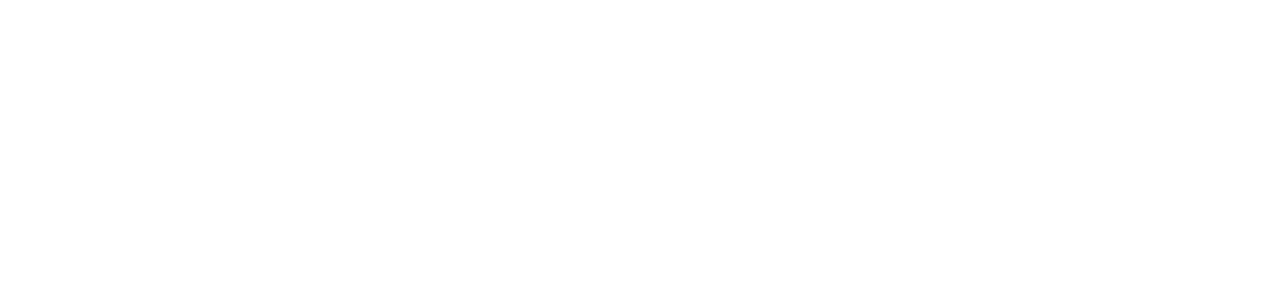
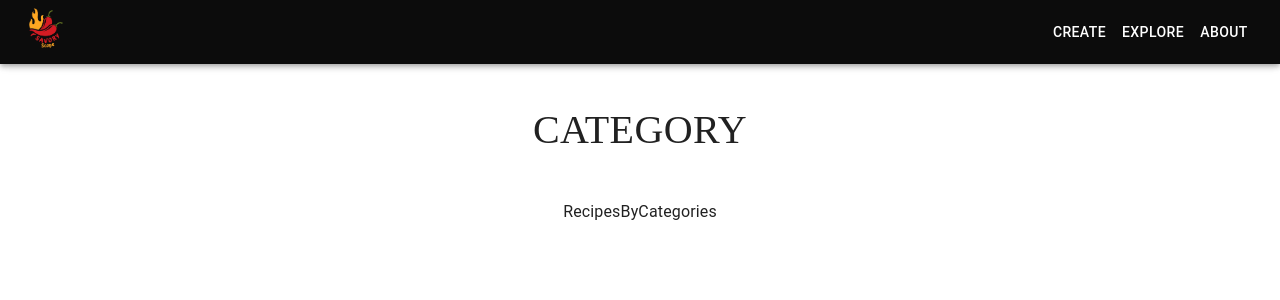
Before and after one commit to ChamikaRohan/SavoryScape, a React (Vite) app in the folder client/: page /categories in a window 1280 px wide. Before the commit this address had no page. Shown: the top 300 px of the page. Built offline with nearby package versions, Linux system fonts and the light colour scheme.

Commit message:
Created categories page

```diff
--- a/client/src/App.jsx
+++ b/client/src/App.jsx
@@ -3,6 +3,7 @@
 import HomePage from './pages/HomePage.jsx'
 import FormPage from './pages/FormPage.jsx'
 import ExplorePage from './pages/ExplorePage.jsx'
+import RecipesByCategoriesPage from './pages/RecipesByCategoriesPage.jsx'
 
 export default function App() {
   return (
@@ -11,6 +12,7 @@
         <Route path="/" element={<HomePage/>}/>
         <Route path="/createrecipe" element={<FormPage/>} />
         <Route path="/explorerecipes" element={<ExplorePage/>} />
+        <Route path="/categories" element={<RecipesByCategoriesPage/>} />
       </Routes>
     </Router>
   )
--- a/client/src/components/CategoriesSection.jsx
+++ b/client/src/components/CategoriesSection.jsx
@@ -13,10 +13,13 @@
 import Breakfast from "../assets/Categories/Breakfast.jpg";
 
 import './CategoriesSection.css';
-import { Typography } from '@mui/material';
+import { Button, Typography } from '@mui/material';
 import { ThemeProvider } from '@emotion/react';
+import { useNavigate } from 'react-router-dom';
 
 export default function CategoriesSection() {
+  const navigate = useNavigate();
+
   const categoryImg =[Appetizers, Main, Salads, Soups, Desserts, Beverages, Vegetarian, Seafood, Breakfast]
   const categoryNames = [
     "Appetizers",
@@ -30,11 +33,17 @@
     "Breakfast"
   ];
 
+  const handleCategoryClick = () =>{
+    navigate("/categories");
+  }
+
   return (
     <ThemeProvider theme={Theme}>
     <div className="categories-wrapper">
       <div style={{ display: "flex", flexDirection:"row", justifyContent: "flex-end" }}>
-        <Typography variant="h5" sx={{color: Theme.palette.primary.main, fontFamily: "Poppins Regular"}}> Food Categories</Typography>
+        <Button onClick={handleCategoryClick}>
+          <Typography variant="h5" sx={{color: Theme.palette.primary.main, fontFamily: "Poppins Regular"}}> Food Categories</Typography>
+        </Button>
       </div>
       <div className="categories-container">
         {categoryNames.map((name, index) => (
--- /dev/null
+++ b/client/src/components/RecipesByCategories.jsx
@@ -0,0 +1,7 @@
+import React from 'react'
+
+export default function RecipesByCategories() {
+  return (
+    <div>RecipesByCategories</div>
+  )
+}
--- a/client/src/components/UIVerseCss/ExplorePageButton.css
+++ b/client/src/components/UIVerseCss/ExplorePageButton.css
@@ -1,4 +1,4 @@
-button {
+.explorebutton {
     color: white;
     background-color: #10B981;
     --ring-color: #6EE7B7;
@@ -17,15 +17,15 @@
     border: none;
   }
 
-  button:hover {
+  .explorebutton:hover {
     background-color: #059669;
   }
 
-  button:focus {
+  .explorebutton:focus {
     box-shadow: var(--tw-ring-inset) 0 0 0 calc(4px + var(--tw-ring-offset-width)) var(--tw-ring-color);
   }
 
-  button svg {
+  .explorebutton svg {
     display: inline;
     width: 1.3rem;
     height: 1.3rem;
--- a/client/src/pages/ExplorePage.jsx
+++ b/client/src/pages/ExplorePage.jsx
@@ -17,7 +17,7 @@
 import IconButton from '@mui/material/IconButton';
 import CloseIcon from '@mui/icons-material/Close';
 import Slide from '@mui/material/Slide';
-//import "../components/UIVerseCss/ExplorePageButton.css"
+import "../components/UIVerseCss/ExplorePageButton.css"
 
 const Transition = React.forwardRef(function Transition(props, ref) {
   return <Slide direction="up" ref={ref} {...props} />;
@@ -62,11 +62,11 @@
       return { ...recipe, imageUrl };
     }));
     setRecipes(recipesWithImages);
+    setIsloading(false);
   }
 
   useEffect(()=>{
     getrecipes();
-    //setIsloading(false);
   },[]);
 
   return (
@@ -78,24 +78,30 @@
         <SolidSpace/>
       </div>
 
-      {/* <button className='explorebutton' class="text-white bg-green-500 hover:bg-green-600 focus:ring-4 focus:ring-green-300 font-medium rounded-lg text-sm px-5 py-2.5 text-center mr-2 dark:bg-green-600 dark:hover:bg-green-700 dark:focus:ring-green-800 inline-flex items-center" type="button" disabled="">
-      <svg xmlns="http://www.w3.org/2000/svg" fill="none" viewBox="0 0 100 101" class="inline w-4 h-4 mr-3 text-white animate-bounce" role="status" aria-hidden="true">
-      <circle fill="#34D399" r="45" cy="50" cx="50"></circle>
-      </svg>
-      Loading...
-      </button>  */}
+      <div style={{display: "flex", flexDirection: "column", alignItems: "center",maxWidth: "890px" ,margin: "0 auto", padding: "0 20px"}}>
 
-      <div style={{display: "flex", flexDirection: "column", alignItems: "center",maxWidth: "890px" ,margin: "0 auto", padding: "0 20px"}}>
         <div style={{display : "flex", flexDirection: "row", justifyContent: "center", width: "100%", marginBottom: "40px"}}>
           <Typography sx={{ fontSize:{xs: "25px", sm: "30px", md:"40px"} , fontFamily: "Poppins Semibold"}}>EXPLORE RECIPES</Typography>
         </div>
+
+        {isloading ?
+
+        <div style={{minHeight: "300px", display: "flex", alignItems: "center"}}>
+          <button className='explorebutton' type="button" disabled="">
+            <svg xmlns="http://www.w3.org/2000/svg" fill="none" viewBox="0 0 100 101" class="inline w-4 h-4 mr-3 text-white animate-bounce" role="status" aria-hidden="true">
+            <circle fill="#34D399" r="45" cy="50" cx="50"></circle>
+            </svg>
+            Loading...
+          </button>
+        </div> :
+
         <Grid container>
           {recipes.map((recipe)=>{
             return <Grid sx={{ marginBottom: "20px",display: "flex", alignItems: "flex-start", justifyContent: "center"  }} item xs={12} sm={6} md={4}>
               <Post onClick={()=>handleClickOpen(recipe)} _id={recipe._id} likes={0} name={recipe.name} style={recipe.style} description={recipe.description} image={recipe.imageUrl} />
             </Grid>
           })}
-        </Grid>
+        </Grid>}
 
       </div>
     </div>
--- /dev/null
+++ b/client/src/pages/RecipesByCategoriesPage.jsx
@@ -0,0 +1,28 @@
+import React from 'react'
+import RecipesByCategories from "../components/RecipesByCategories.jsx"
+import { ThemeProvider } from '@emotion/react'
+import Theme from "../utils/Theme.js"
+import SolidSpace from '../components/SolidSpace.jsx'
+import NavBar from '../components/Navbar.jsx'
+import { Typography } from '@mui/material'
+
+export default function RecipesByCategoriesPage() {
+  return (
+    <ThemeProvider theme={Theme}>
+    <div style={{backgroundColor: "white"}} >
+      <div style={{ marginBottom: "70px" }}>
+        <SolidSpace/>
+        <NavBar/>
+        <SolidSpace/>
+      </div>
+      <div style={{display: "flex", flexDirection: "column", alignItems: "center",maxWidth: "890px" ,margin: "0 auto", padding: "0 20px"}}>
+
+        <div style={{display : "flex", flexDirection: "row", justifyContent: "center", width: "100%", marginBottom: "40px"}}>
+          <Typography sx={{ fontSize:{xs: "25px", sm: "30px", md:"40px"} , fontFamily: "Poppins Semibold"}}>CATEGORY</Typography>
+        </div>
+        <RecipesByCategories/>
+      </div>
+    </div>
+    </ThemeProvider>
+  )
+}
```
